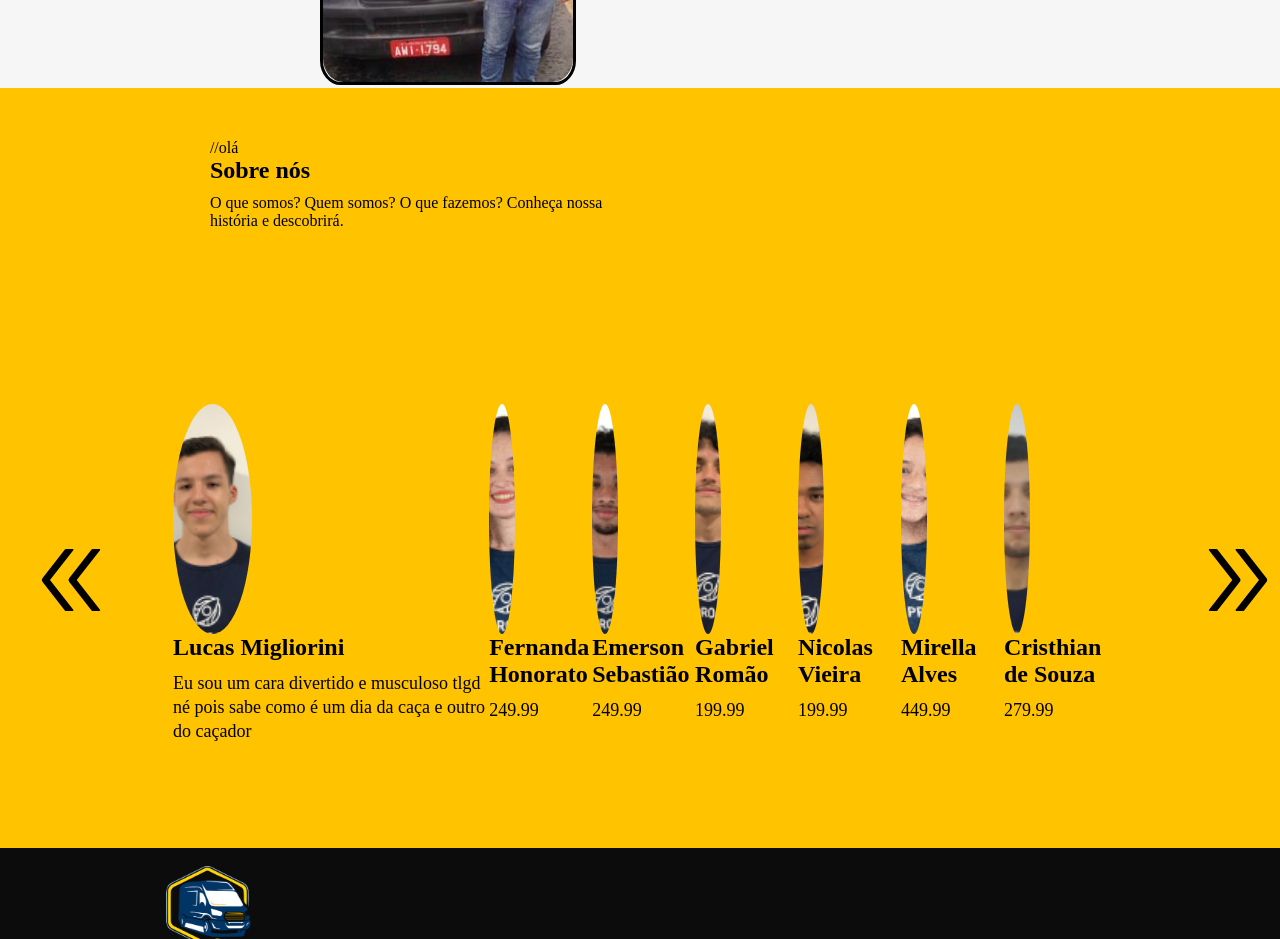
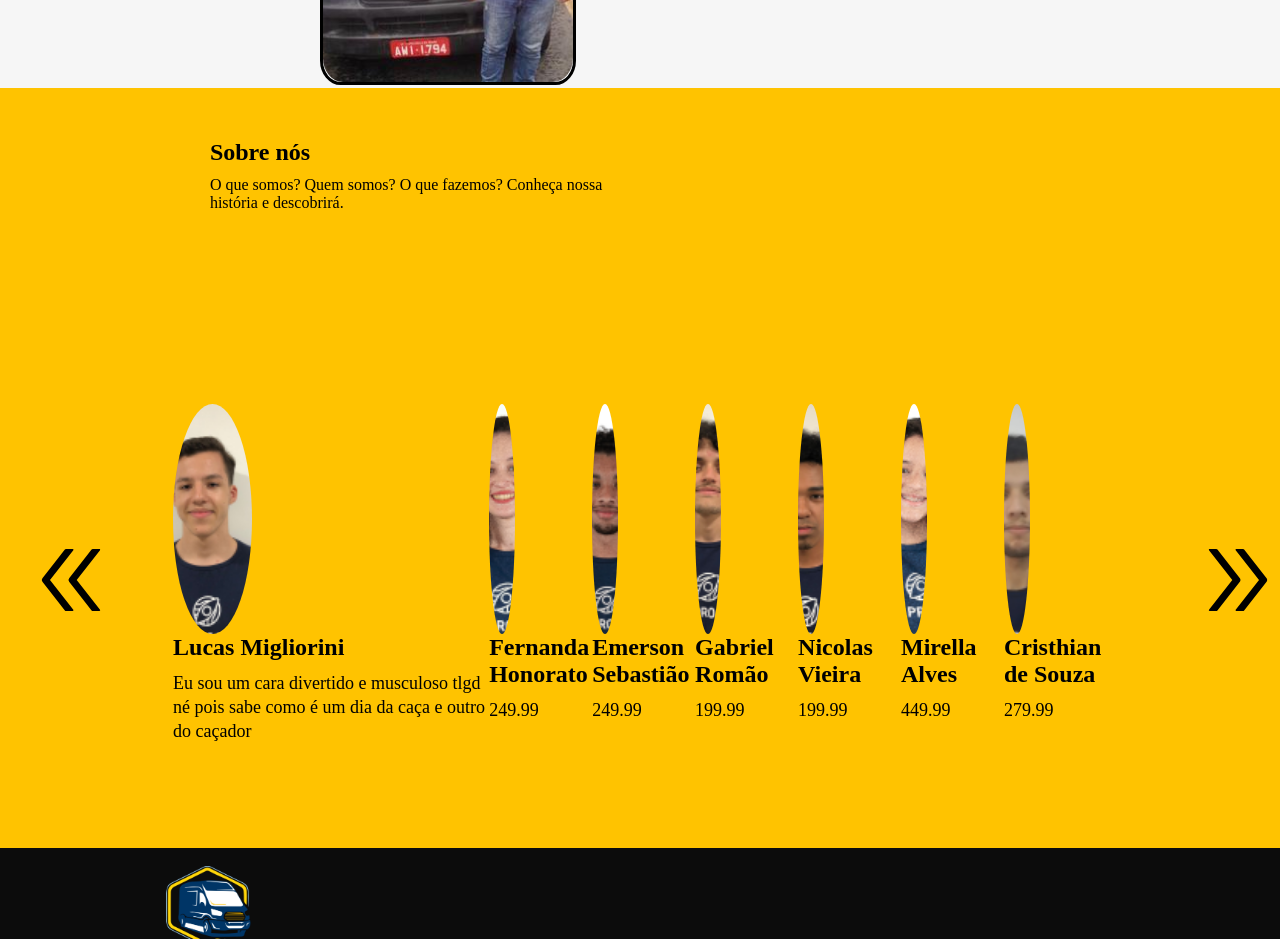
Before and after one commit to niicoolaass/Vanlus_demoday, a React (Create React App) app: page / in a window 1280 px wide. Shown: the part 1640-2579 px from the top of the page. Built offline with nearby package versions, Linux system fonts and the light colour scheme; a web font is replaced by a local one.

Commit message:
tentativa2

```diff
--- a/src/components/Sobre-nos/index.js
+++ b/src/components/Sobre-nos/index.js
@@ -6,7 +6,6 @@ import { useEffect, useState, useRef } from 'react'
 
 
 export function SobreNós () {
-//olá
     const [data, setData] = useState([])
     const carrossel = useRef(null);
 
@@ -32,13 +31,13 @@ export function SobreNós () {
         carrossel.current.scrollLeft += carrossel.current.offsetWidth;
     }
 
-    if(!data || !data.length) return null;//olá
+    if(!data || !data.length) return null;
     return(
 
         <>
             <div id='sobreNos'>
 
-                    <div className='SubTitulo'>//olá
+                    <div className='SubTitulo'>
 
                         <h2>Sobre nós</h2>
                         <p>O que somos? Quem somos? O que fazemos? Conheça nossa história e descobrirá.</p>
```
